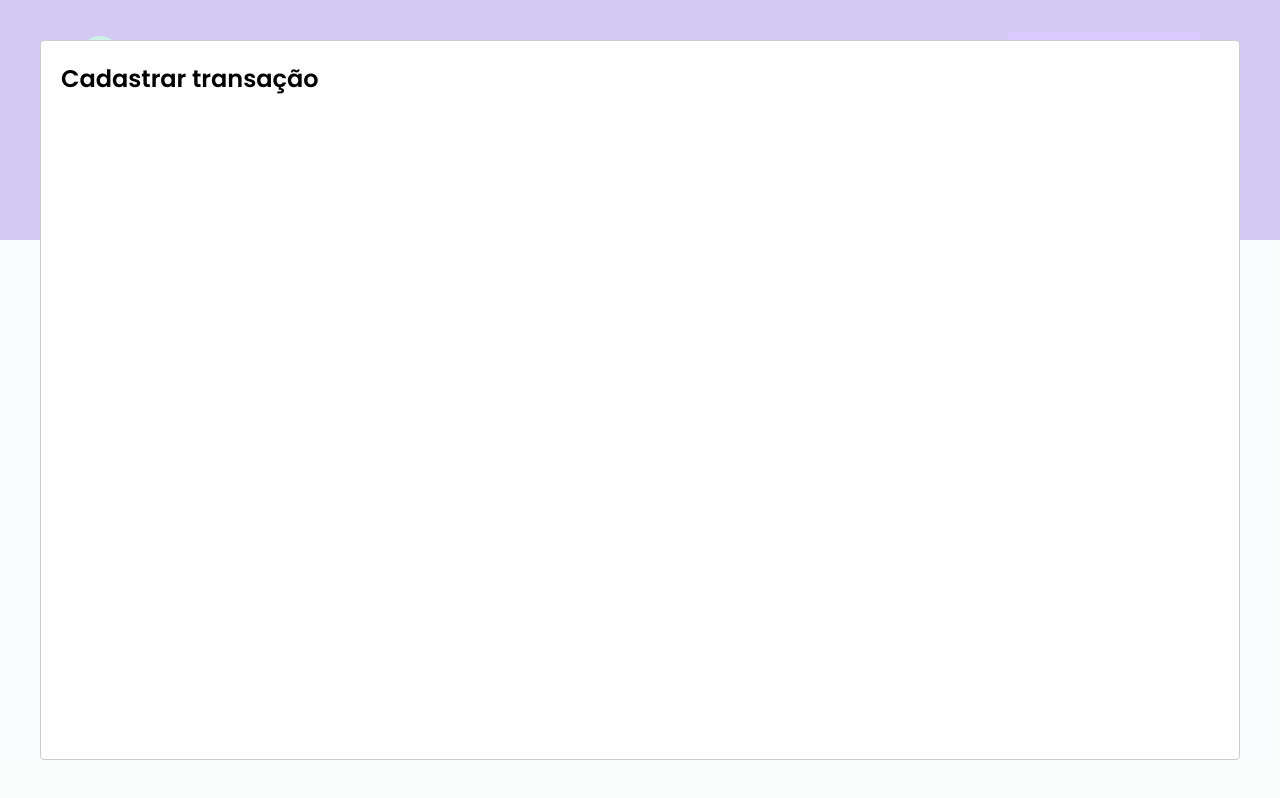
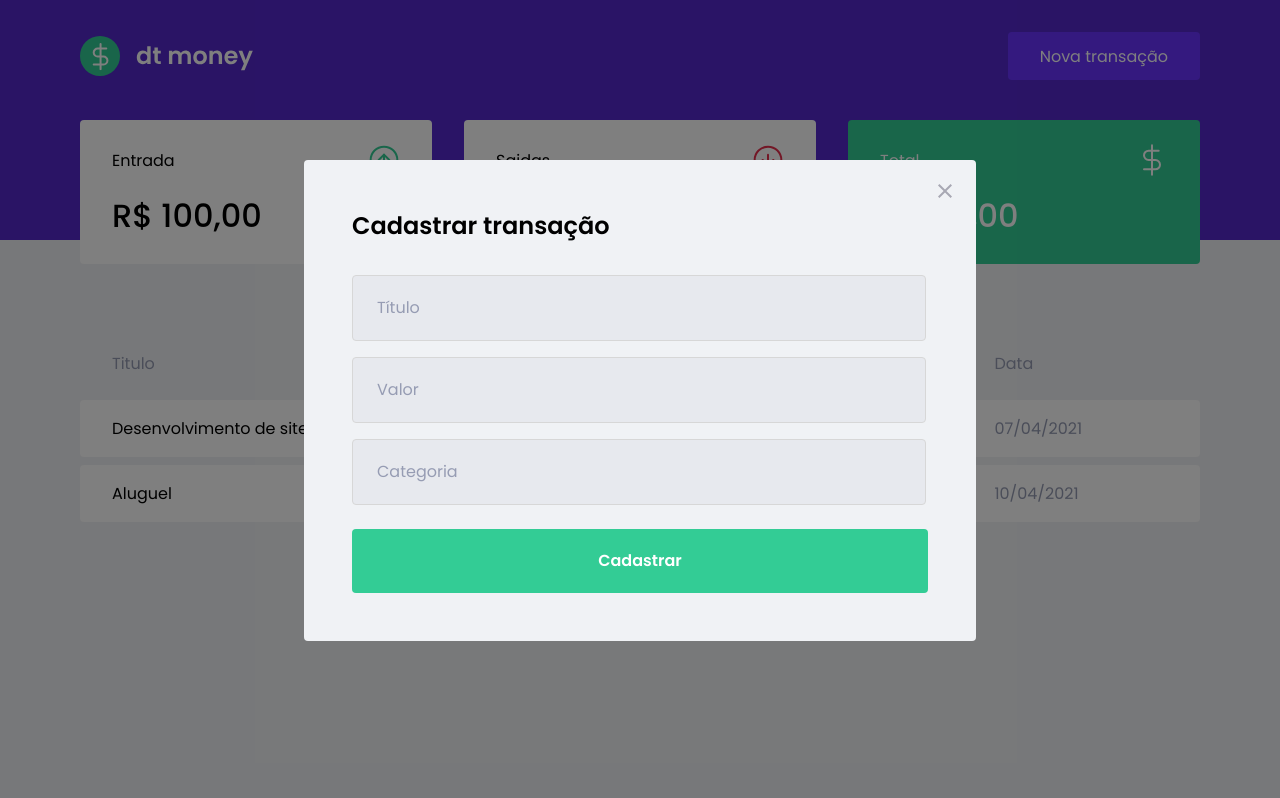
Before and after one commit to italoalmeida89/ignite-dtmoney, a React (Create React App) app: page / in a window 1280 px wide. Both pictures are taken after a click on the button "Nova transação". Built offline with nearby package versions, Linux system fonts and the light colour scheme; no server answers; what miragejs would draw is missing.

Commit message:
create layoyt to modal

```diff
--- a/src/App.tsx
+++ b/src/App.tsx
@@ -1,8 +1,9 @@
 import { Dashboard } from "./components/Dashboard";
 import { Header } from "./components/Header";
-import Modal from 'react-modal'
 import { GlobalStyle } from "./styles/global";
 import { useState } from "react";
+import Modal from 'react-modal'
+import { NewTransactionModal } from "./components/NewTransactionModal";
 
 Modal.setAppElement('#root');
 
@@ -23,12 +24,11 @@
 
       <Dashboard />
 
-      <Modal
+      <NewTransactionModal
         isOpen={isNewTransactionOpen}
         onRequestClose={handleCloseNewTransactionModal}
-      >
-        <h2>Cadastrar transação</h2>
-      </Modal>
+      />
+
       <GlobalStyle />
     </>
   );
--- /dev/null
+++ b/src/components/NewTransactionModal/index.tsx
@@ -0,0 +1,47 @@
+import Modal from 'react-modal'
+import closeImg from '../../assets/close.svg'
+import { Container } from './styles'
+
+interface NewTransactionModalProps {
+  isOpen: boolean;
+  onRequestClose: () => void;
+}
+
+export function NewTransactionModal({ isOpen, onRequestClose }: NewTransactionModalProps) {
+  return (
+    <Modal
+      isOpen={isOpen}
+      onRequestClose={onRequestClose}
+      overlayClassName="react-modal-overlay"
+      className="react-modal-content"
+    >
+      <button
+        type="button"
+        onClick={onRequestClose}
+        className="react-class-close"
+      >
+        <img src={closeImg} alt="Fechar modal" />
+      </button>
+      <Container>
+        <h2>Cadastrar transação</h2>
+
+        <input
+          placeholder="Título"
+        />
+
+        <input
+          type="number"
+          placeholder="Valor"
+        />
+
+        <input
+          placeholder="Categoria"
+        />
+
+        <button type="submit">
+          Cadastrar
+        </button>
+      </Container>
+    </Modal>
+  )
+}
--- /dev/null
+++ b/src/components/NewTransactionModal/styles.ts
@@ -0,0 +1,50 @@
+import styled from 'styled-components'
+
+export const Container = styled.form`
+  h2 {
+   color: var(--tex-title);
+   font-size: 1.5rem;
+   margin-bottom: 2rem;
+  }
+
+  input {
+    width: 91%;
+    padding: 0 1.5rem;
+    height: 4rem;
+    border-radius: 0.25rem;
+
+    border: 1px solid #D7D7D7;
+    background: #E7E9EE;
+
+    font-weight: 400;
+    font-size: 1rem;
+
+    &::placeholder {
+      color: var(--text-body);
+    }
+
+    & + input {
+      margin-top: 1rem;
+    }
+  }
+
+  button[type="submit"] {
+    width: 100%;
+    padding: 0 1.5rem;
+    height: 4rem;
+    background: var(--green);
+    color: #FFFFFF;
+    border-radius: 0.25rem;
+    border: 0;
+    font-size: 1rem;
+    margin-top: 1.5rem;
+    font-weight: 600;
+
+    transition: 0.2s;
+
+    &:hover {
+      filter: brightness(0.9);
+    }
+  }
+
+`;
--- a/src/styles/global.ts
+++ b/src/styles/global.ts
@@ -52,4 +52,41 @@
     opacity: 0.6;
     cursor: not-allowed;
   }
+
+  .react-modal-overlay {
+    background: rgba(0, 0, 0, 0.5);
+
+    position: fixed;
+    top: 0;
+    bottom: 0;
+    right: 0;
+    left: 0;
+
+    display:flex;
+    align-items: center;
+    justify-content: center;
+  }
+
+  .react-modal-content {
+    width: 100%;
+    max-width: 576px;
+    background: var(--background);
+    padding: 3rem;
+    position: relative;
+    border-radius: 0.25rem;
+  }
+
+  .react-class-close {
+    position: absolute;
+    right: 1.5rem;
+    top: 1.5rem;
+    border: 0;
+    background: transparent;
+
+    transition: filter 0.2s;
+
+    &:hover {
+      filter: brightness(0.8);
+    }
+  }
 `
```
